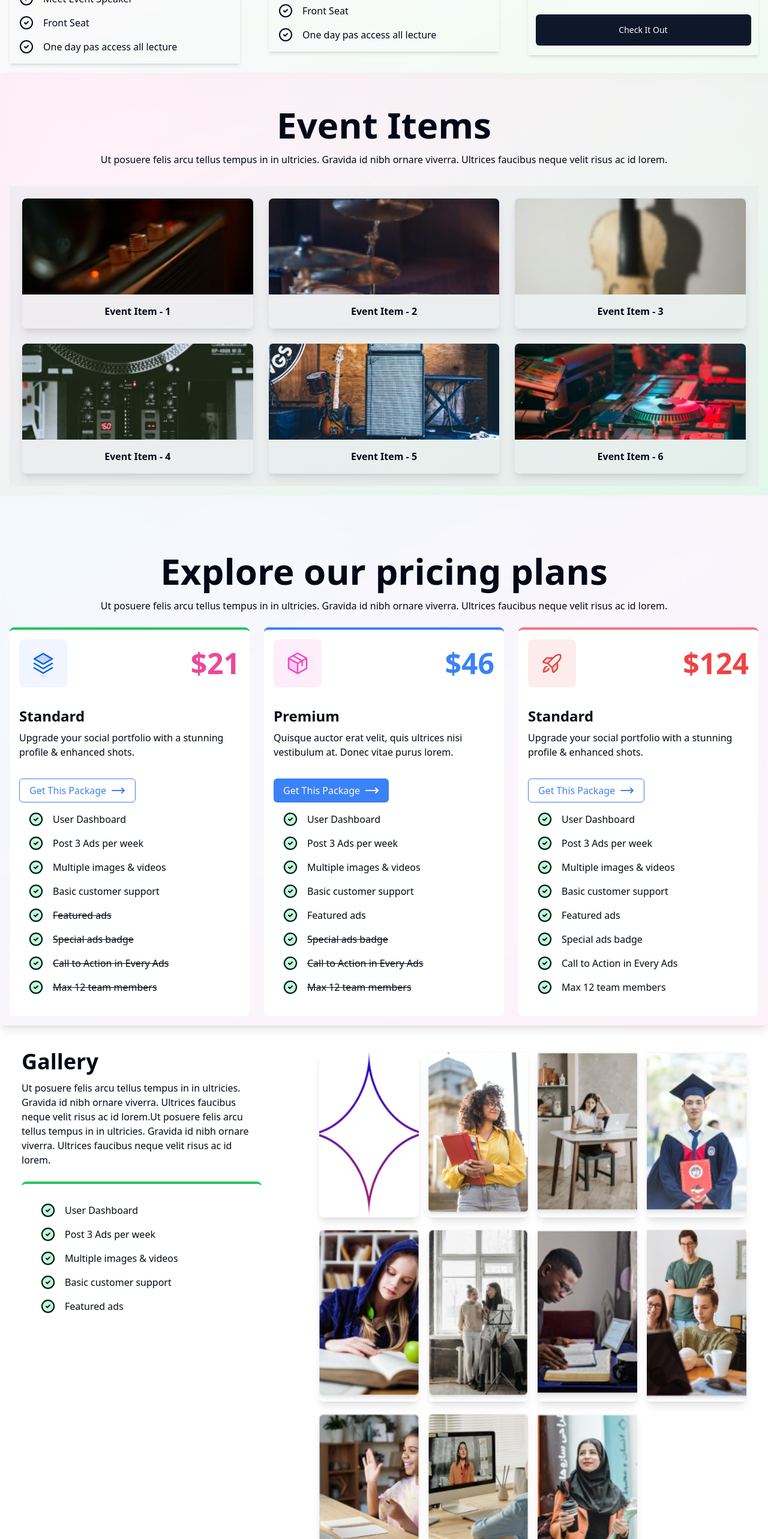
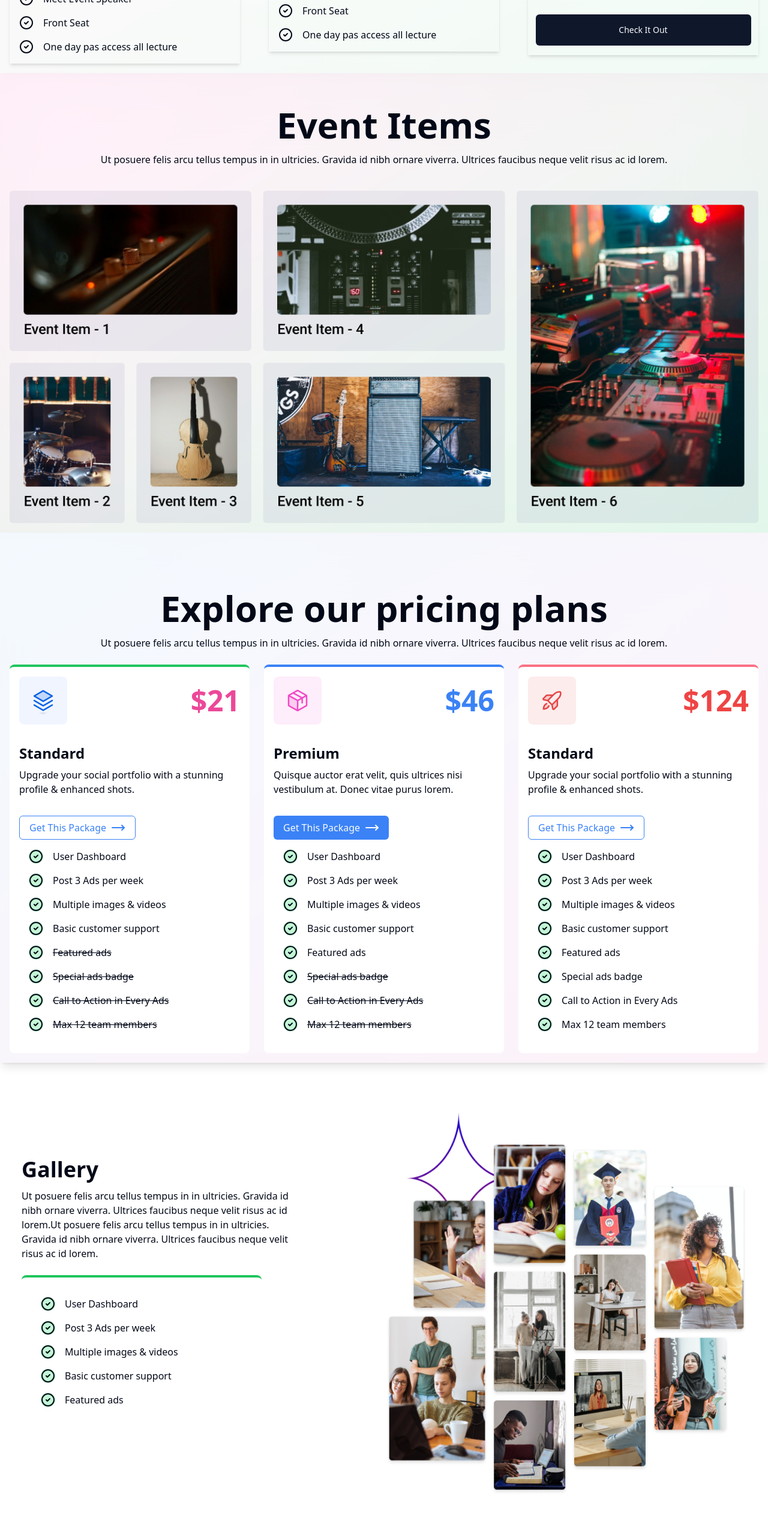
Before and after one commit to Shakil53/event-360, a React (Vite) app: page / in a window 1280 px wide. Shown: the part 1840-4406 px from the top of the page at 60% size. After the commit the page ends 4348 px from the top, so only its background shows below. Built offline with nearby package versions, Linux system fonts and the light colour scheme.

Commit message:
rearrange enventitems and gallery

```diff
--- a/src/components/EventItem/EventItems.tsx
+++ b/src/components/EventItem/EventItems.tsx
@@ -1,43 +1,24 @@
-import img1 from '../../assets/event/1.png'
-import img2 from '../../assets/event/2.png'
-import img3 from '../../assets/event/3.png'
-import img4 from '../../assets/event/4.png';
-import img5 from '../../assets/event/5.png';
-import img6 from '../../assets/event/6.png';
+import img from '../../assets/event/Frame 1120.png'
+
 
 
 const EventItems = () => {
-    const images = [
-        { id: 1, src: img1, alt: 'Event Item - 1' },
-        { id: 2, src: img2, alt: 'Event Item - 2' },
-        { id: 3, src: img3, alt: 'Event Item - 3' },
-        { id: 4, src: img4, alt: 'Event Item - 4' },
-        { id: 5, src: img5, alt: 'Event Item - 5' },
-        { id: 6, src: img6, alt: 'Event Item - 6' },
-    ];
 
 
 
 
 
     return (
-        <div className='bg-gradient-to-tl from-[#6FCF97] to-pink-300'>
+        <div className='flex bg-gradient-to-tl from-[#6FCF97] to-pink-300'>
             <div className='bg-white bg-opacity-80 backdrop-contrast-125 backdrop-filter backdrop-blur-3xl p-4 shadow-lg'>
             <div>
         <h1 className="text-2xl md:text-6xl font-bold text-center mt-10">Event Items</h1>
             <p className="text-center mt-4 ">Ut posuere felis arcu tellus tempus in in ultricies. Gravida id nibh ornare viverra. Ultrices faucibus neque velit risus ac id lorem.</p>
     </div>
-    <div className="grid grid-cols-1 sm:grid-cols-2 lg:grid-cols-3 gap-6 mt-8 bg-gray-200/50 p-5">
-        {images.map((image) => (
-          <div key={image.id} className="border rounded-lg overflow-hidden shadow-lg">
-            <img src={image.src} alt={image.alt} className={`w-full object-cover h-40 `} />
-            <div className="p-4 text-center">
-              <p className="font-semibold">{image.alt}</p>
-            </div>
-          </div>
-        ))}
+          <div className='mt-10'>
+
+           <img  src={img}></img>
     </div>
-
             </div>
     </div>
     );
--- a/src/components/Gallery/Gallery.tsx
+++ b/src/components/Gallery/Gallery.tsx
@@ -1,38 +1,17 @@
 import { CircleCheck,  } from "lucide-react";
-import img1 from '../../assets/gallery/Picture (1).png'
-import img2 from '../../assets/gallery/Picture (2).png'
-import img3 from '../../assets/gallery/Picture (3).png'
-import img4 from '../../assets/gallery/Picture (4).png'
-import img5 from '../../assets/gallery/Picture (5).png'
-import img6 from '../../assets/gallery/Picture (6).png'
-import img7 from '../../assets/gallery/Picture (7).png'
-import img8 from '../../assets/gallery/Picture (8).png'
-import img9 from '../../assets/gallery/Picture (9).png'
-import img10 from '../../assets/gallery/Picture.png'
-import img11 from '../../assets/gallery/Star.png'
+import img from '../../assets/gallery/Col.png'
+
 import Container from "../Container";
 
 
 
 const Gallery = () => {
-    const images = [
-        { id: 1, src: img11, alt: 'Event Item - 1' },
-        { id: 2, src: img2, alt: 'Event Item - 2' },
-        { id: 3, src: img3, alt: 'Event Item - 3' },
-        { id: 4, src: img4, alt: 'Event Item - 4' },
-        { id: 5, src: img5, alt: 'Event Item - 5' },
-        { id: 6, src: img6, alt: 'Event Item - 6' },
-        { id: 7, src: img7, alt: 'Event Item - 7' },
-        { id: 8, src: img8, alt: 'Event Item - 8' },
-        { id: 9, src: img9, alt: 'Event Item - 9' },
-        { id: 10, src: img10, alt: 'Event Item - 10' },
-        { id: 11, src: img1, alt: 'Event Item - 11' },
-    ];
+
 
     return (
         <Container className="">
-             <div  className="p-4 mt-6">
-            <div className="flex gap-24">
+             <div  className="p-4 mt-6 justify-center items-center">
+            <div className="grid grid-cols-1 md:grid-cols-2 justify-center items-center gap-2 ">
                  {/* gallery content */}
                     <div>
                     <div className="space-y-3">
@@ -42,7 +21,7 @@ const Gallery = () => {
                {/* gallery items */}
             <div className="w-full mx-auto flex flex-col md:flex-row md:justify-between items-center md:items-center mt-6 space-y-4 md:space-y-0">
 
-                    <div className="w-[400px] h-[648px] rounded-lg border-t-4 border-green-500 bg-white">
+                    <div className="w-[400px] h-[248px] rounded-lg border-t-4 border-green-500 bg-white">
 
 
                         <div className="p-4">
@@ -78,14 +57,10 @@ const Gallery = () => {
                 </div>
             </div>
                 {/* gallery image */}
-            <div className="grid grid-cols-1 sm:grid-cols-2 md:grid-cols-3 lg:grid-cols-4 gap-4">
-                {images.map((photo, index) => (
-                <div key={index} className="overflow-hidden rounded-lg shadow-lg">
-                <img src={photo.src} alt={`Gallery Photo ${index + 1}`} className="w-full h-full object-cover" />
+                    <div className='mt-10'>
+                            <img  src={img}></img>
+                    </div>
             </div>
-             ))}
-         </div>
-           </div>
         </div>
        </Container>
     );
```
Also changed, not shown: src/assets/event/Frame 1120.png (added), src/assets/gallery/Col.png (added).
